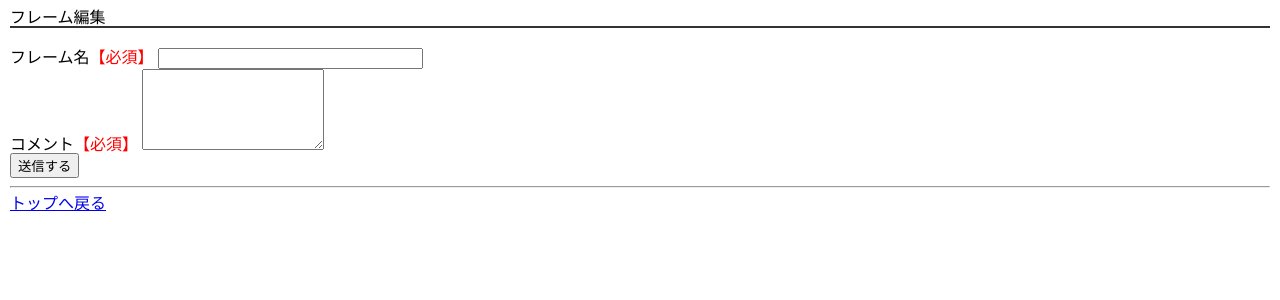
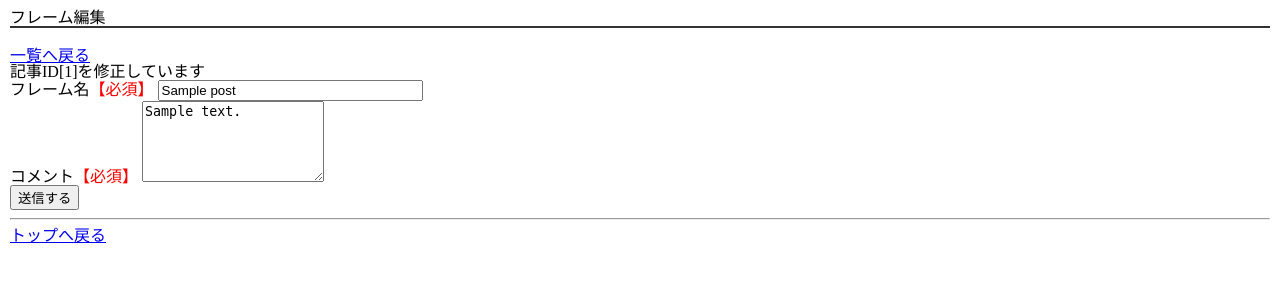
Before and after one commit to edetchi/dokingan, a PHP site: page /admin/item_edit.php?mode=change&post_id=1 in a window 1280 px wide. Shown: the top 300 px of the page. Run offline with PHP 8.4, Linux system fonts and the light colour scheme; the visitor is signed in with stand-in values (Sample User, id 1); tables that the repository leaves empty or names only in its code hold one stand-in row (values such as "Sample post").

Commit message:
修正モード時にデータベースから修正元のデータをinput欄に挿入

```diff
--- a/admin/item_edit.php
+++ b/admin/item_edit.php
@@ -4,13 +4,44 @@
     変数をホワイトリスト化
 -----------------------------------------------------------------------------*/
 //$_REQUEST[]の取りうるキーを限定する
-$whitelists = array("mode", "item_name", "item_comment", "send");
+$whitelists = array("mode", "post_id", "item_name", "item_comment", "send");
 $request = whitelist($whitelists);
 /*-----------------------------------------------------------------------------
     メッセージの初期化
 -----------------------------------------------------------------------------*/
 $page_message = "";
 $error_message = "";
+/*-----------------------------------------------------------------------------
+    動作モードを$modeに格納（空白→新規、chnage→修正）
+-----------------------------------------------------------------------------*/
+$mode = $request["mode"];
+/*-----------------------------------------------------------------------------
+    フォームの初期化
+-----------------------------------------------------------------------------*/
+$form = array();
+$form["post_id"] = $request["post_id"];
+$form["item_name"] = $request["item_name"];
+$form["item_comment"] = $request["item_comment"];
+/*-----------------------------------------------------------------------------
+    修正モード時の処理
+-----------------------------------------------------------------------------*/
+if (!isset($request["send"]) && $mode == "change") {
+	try {
+		$sql = "select * from posts where post_id = :post_id";
+		$stmt = $pdo->prepare($sql);
+		$stmt->bindValue(":post_id", $request["post_id"], PDO::PARAM_INT);
+		$stmt->execute();
+		$row_post = $stmt->fetch(PDO::FETCH_ASSOC);
+			if ($row_post) {
+				$form["item_name"] = $row_post["post_title"];
+				$form["item_comment"] = $row_post["post_content"];
+			} else {
+				die("異常なアクセスですkk");
+			}
+	} catch (PDOException $e) {
+		die("エラー: " . $e->getMessage());
+	}
+}
 /*-----------------------------------------------------------------------------
     フォーム項目のエラーチェック
 -----------------------------------------------------------------------------*/
@@ -46,19 +77,27 @@ if (isset($request["send"]) && $error_message == "") {
 <?php $page_title = "フレーム編集";?>
 <?php require("header.php"); ?>
 	<p>
+		<a href="item_list.php">一覧へ戻る</a>
+	</p>
+	<p>
 		<?= he($page_message) ?>
 	</p>
 	<p class="attention">
 		<?= nl2br(he($error_message)) ?>
 	</p>
+	<?php if ($mode == "change"): ?>
+    <p>
+      記事ID[<?= he($form["post_id"]); ?>]を修正しています
+    </p>
+	<?php endif; ?>
 	<form action="item_edit.php" method="post">
 		<div>
 			<label for="hure-mumei">フレーム名<span class="attention">【必須】</span></label>
-			<input type="text" name="item_name" id="hure-mumei" size="30" value="<?= he($request["item_name"]); ?>">
+			<input type="text" name="item_name" id="hure-mumei" size="30" value="<?= he($form["item_name"]); ?>">
 		</div>
 		<div>
 			<label for="komento">コメント<span class="attention">【必須】</span></label>
-			<textarea name="item_comment" id="komento" rows="5" cols="20"><?= he($request["item_comment"]); ?></textarea>
+			<textarea name="item_comment" id="komento" rows="5" cols="20"><?= he($form["item_comment"]); ?></textarea>
 		</div>
 		<div>
 			<input type="submit" name="send" value="送信する">
```
